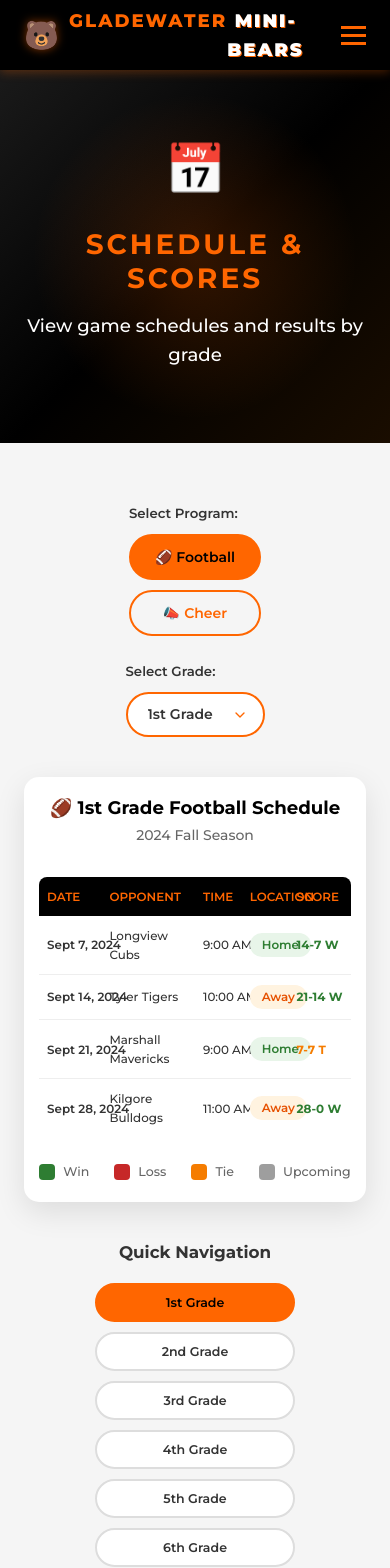
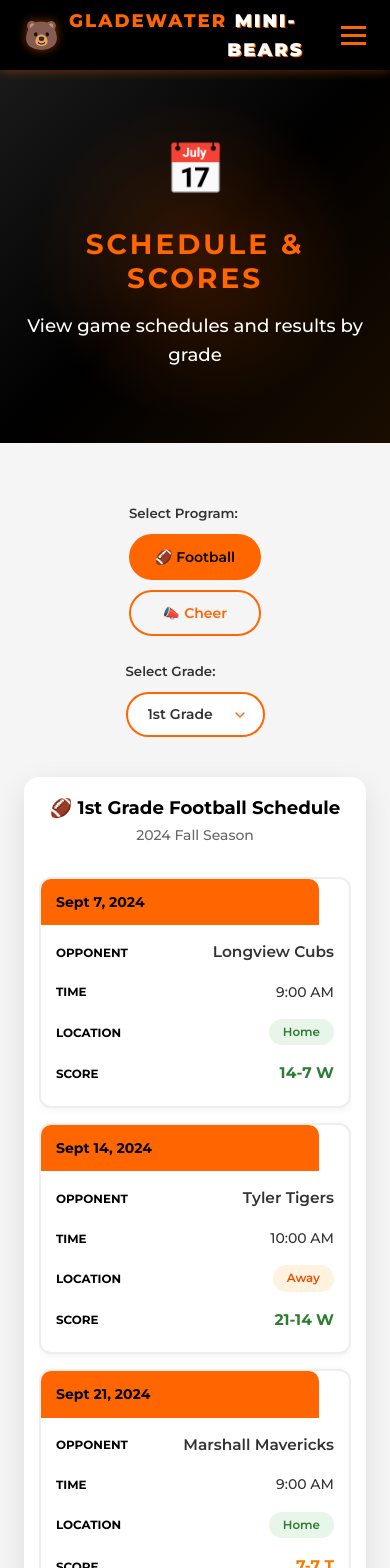
Before and after one commit to Nerdykidtech/MiniBears, a React (Vite) app: page /schedule in a window 390 px wide. Shown: the top 1568 px of the page. Built offline with nearby package versions, Linux system fonts and the light colour scheme.

Commit message:
Updated Schedule to work on Mobile

```diff
--- a/src/pages/Schedule.css
+++ b/src/pages/Schedule.css
@@ -396,6 +396,91 @@
   }
 }
 
+@media screen and (max-width: 768px) {
+  /* Hide table header on mobile */
+  .schedule-table thead {
+    display: none;
+  }
+
+  .schedule-table,
+  .schedule-table tbody,
+  .schedule-table tr,
+  .schedule-table td {
+    display: block;
+    width: 100%;
+  }
+
+  .schedule-table {
+    table-layout: auto;
+  }
+
+  .schedule-table tbody tr {
+    background: #ffffff;
+    border: 2px solid #eee;
+    border-radius: 12px;
+    margin-bottom: 15px;
+    padding: 15px;
+    box-shadow: 0 2px 8px rgba(0, 0, 0, 0.05);
+  }
+
+  .schedule-table tbody tr:hover {
+    background-color: #fafafa;
+  }
+
+  .schedule-table td {
+    padding: 8px 0;
+    border-bottom: none;
+    text-align: left;
+    display: flex;
+    justify-content: space-between;
+    align-items: center;
+  }
+
+  .schedule-table td::before {
+    content: attr(data-label);
+    font-weight: 700;
+    color: #000;
+    font-size: 0.85rem;
+    text-transform: uppercase;
+    flex-shrink: 0;
+    margin-right: 15px;
+  }
+
+  .schedule-table td.date-cell {
+    background: #FF6600;
+    color: #000;
+    font-weight: 700;
+    padding: 12px 15px;
+    margin: -15px -15px 10px -15px;
+    border-radius: 10px 10px 0 0;
+    font-size: 1rem;
+  }
+
+  .schedule-table td.date-cell::before {
+    display: none;
+  }
+
+  .schedule-table td.opponent-cell {
+    font-size: 1.1rem;
+    font-weight: 600;
+    padding-top: 5px;
+  }
+
+  .schedule-table td.score-cell {
+    font-size: 1.1rem;
+    padding-bottom: 5px;
+  }
+
+  .location-cell {
+    width: auto;
+    text-align: right;
+  }
+
+  .location-badge {
+    padding: 6px 14px;
+  }
+}
+
 @media screen and (max-width: 600px) {
   .page-hero h1 {
     font-size: 2rem;
@@ -417,12 +502,6 @@
     font-size: 1.3rem;
   }
 
-  .schedule-table th,
-  .schedule-table td {
-    padding: 10px 8px;
-    font-size: 0.85rem;
-  }
-
   .grade-buttons {
     flex-direction: column;
     align-items: center;
--- a/src/pages/Schedule.jsx
+++ b/src/pages/Schedule.jsx
@@ -95,18 +95,18 @@ const Schedule = () => {
                 <tbody>
                   {getSchedule().map((game, index) => (
                     <tr key={index}>
-                      <td className="date-cell">{game.date}</td>
-                      <td className="opponent-cell">
+                      <td className="date-cell" data-label="Date">{game.date}</td>
+                      <td className="opponent-cell" data-label={selectedProgram === 'football' ? 'Opponent' : 'Event'}>
                         {selectedProgram === 'football' ? game.opponent : game.event}
                       </td>
-                      <td className="time-cell">{game.time}</td>
-                      <td className="location-cell">
+                      <td className="time-cell" data-label="Time">{game.time}</td>
+                      <td className="location-cell" data-label="Location">
                         <span className={`location-badge location-${game.location.toLowerCase()}`}>
                           {game.location}
                         </span>
                       </td>
                       {selectedProgram === 'football' && (
-                        <td className={`score-cell ${getScoreClass(game.score)}`}>
+                        <td className={`score-cell ${getScoreClass(game.score)}`} data-label="Score">
                           {game.score}
                         </td>
                       )}
```
